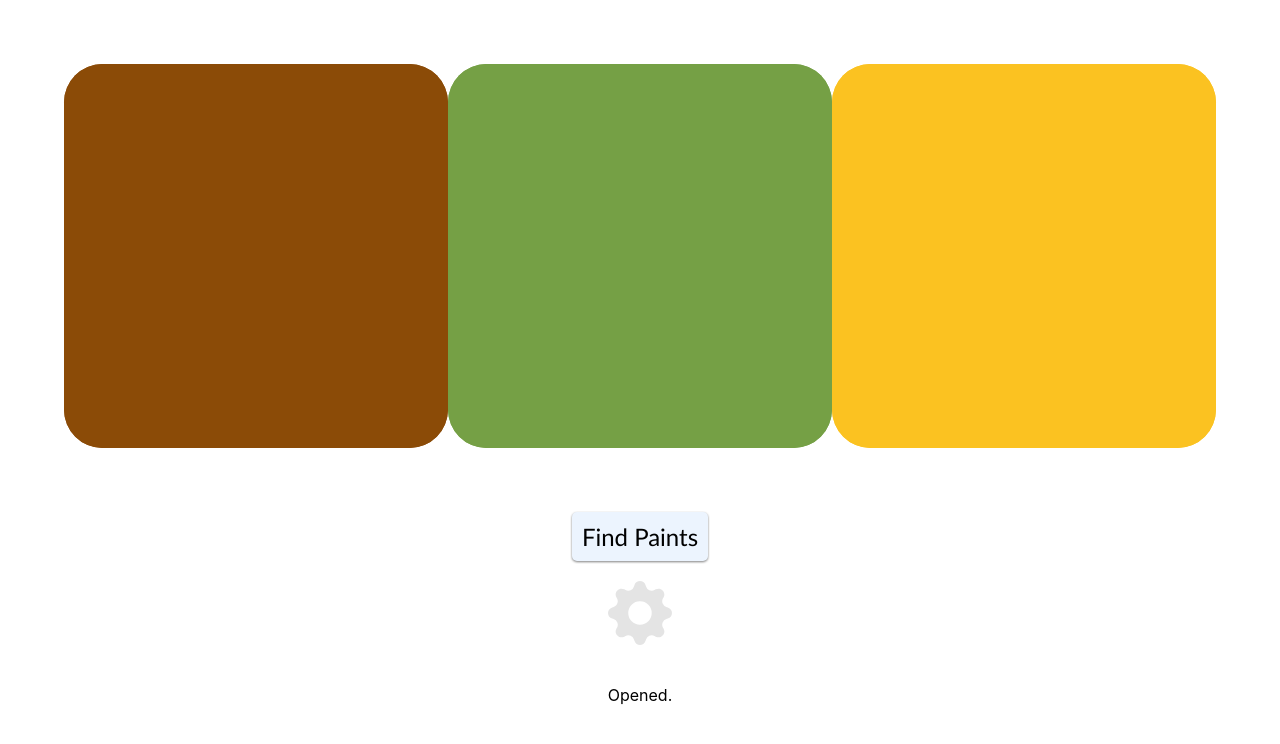
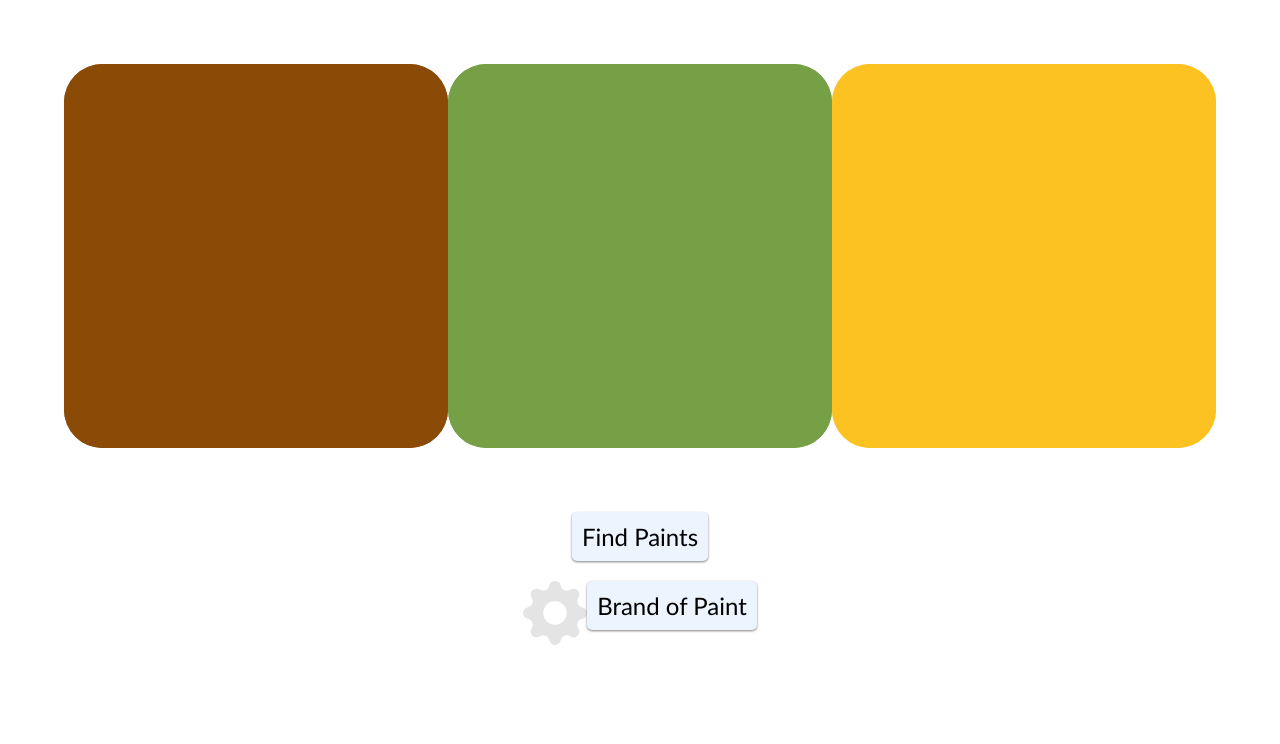
Before and after one commit to DonRomaniello/DaubNabIt, a React (Create React App) app: page / in a window 1280 px wide. Both pictures are taken after a click on the icon 640 px from the left and 632 px from the top of the page. Shown: the top 744 px of the page. Built offline with nearby package versions, Linux system fonts and the light colour scheme.

Commit message:
Workaround for Select atrocity.

```diff
--- a/src/app/store/paintsSlice.js
+++ b/src/app/store/paintsSlice.js
@@ -7,19 +7,13 @@ import { _setRGBRatios } from '../../modules/_setRGBRatios';
 
 import { unzip } from 'fflate';
 
-let paints = []
-
 const _loadPaints = () => {
   const zipPaints = require('../../resources/allPaints.json.gz');
-
   let unzippedPaints = []
-
   unzip(zipPaints, (err, unzipped) => {
     unzippedPaints = unzipped;
   })
-
   return unzippedPaints
-
 }
 
 const _sortPaints = (paintA, paintB) => {
@@ -42,6 +36,18 @@ const _sortPaints = (paintA, paintB) => {
 
 const initialState = {
   paints: [],
+  brands: ['Avery',
+            'Behr',
+            'Benjamin-Moore',
+            'Colorhouse',
+            'Dunn-Edwards',
+            'Dutch',
+            'Farrow-Ball',
+            'HL',
+            'Kilz',
+            'PPG',
+            'Sherwin-Williams',
+            'Valspar'],
 }
 
 export const paintsSlice = createSlice({
@@ -64,4 +70,6 @@ export const { loadPaints, setRGBData, sortPaints } = paintsSlice.actions;
 
 export const selectPaints = (state) => state.paints.paints;
 
+export const selectBrands = (state) => state.paints.brands;
+
 export default paintsSlice.reducer;
--- a/src/components/Settings.js
+++ b/src/components/Settings.js
@@ -1,9 +1,15 @@
 import React, { useEffect, useState } from 'react';
+
+import { useSelector } from 'react-redux';
+
+import { selectBrands } from '../app/store/paintsSlice';
+
 import { IconContext } from 'react-icons';
 
 import { BsGearFill } from 'react-icons/bs';
 
 import styles from './Settings.module.css';
+
 
 const gearSize = '5vw';
 
@@ -11,19 +17,50 @@ export function Settings() {
 
   const [settingsOpened, openSet] = useState(false);
 
+  const [brandsOpened, openBrands] = useState(false);
+
+  const brands = useSelector(selectBrands);
+
+  useEffect(() => {
+    if (!settingsOpened) {
+      openBrands(false)
+    }
+  }, [settingsOpened])
+
+  console.log(brands)
+
   return (
+    <div className={styles.settingsRow}>
     <IconContext.Provider value={{ className: styles.context }}>
       <BsGearFill
       className={styles.gear}
       size={gearSize}
-      onClick={() => setInterval(openSet(!settingsOpened), 10)}
+      onClick={() => openSet(!settingsOpened)}
       />
+      </IconContext.Provider>
       {settingsOpened &&
-      <div>
-        Opened.
-      </div>
+        <div>
+        <button
+        name="brand"
+        className={styles.selectMenu}
+        onClick={() => openBrands(!brandsOpened)}
+        >
+          Brand of Paint
+        </button>
+        {brandsOpened &&
+        brands.map((brand) => {
+          return (
+            <button
+            key={brand}
+            className={styles.selectMenu}>
+              {brand}
+            </button>
+          )
+        })
+        }
+       </div>
 
       }
-    </IconContext.Provider>
+      </div>
   )
 }
--- a/src/components/Settings.module.css
+++ b/src/components/Settings.module.css
@@ -14,3 +14,55 @@
 .gear:focus {
   opacity: 1;
 }
+
+.settingsRow {
+  display: flex;
+  justify-content: center;
+  vertical-align: middle;
+  flex-direction: row;
+}
+
+.setting {
+  justify-content: center;
+  align-items: center;
+  vertical-align: middle;
+  height: 100px;
+}
+
+.selectMenu {
+  background-color: #ECF4FE;
+  padding: 10px;
+  border-radius: 5px;
+  border: 0;
+  filter: drop-shadow(0 1px 1px rgba(0, 0, 0, .5));
+  /* height: 7vh; */
+  font-size: 24px;
+  font-family: "Gill Sans", sans-serif;
+}
+
+.selectMenu:hover {
+  filter: drop-shadow(0 1px 2px rgba(0, 0, 0, 1));
+}
+
+
+.findButton {
+  background-color: #ECF4FE;
+  border: 0px;
+  margin-bottom: 7px;
+  padding: 10px;
+  border-radius: 5px;
+  font-size: 24px;
+  filter: drop-shadow(0 1px 1px rgba(0, 0, 0, .5));
+  transition: filter .2s;
+  font-family: "Gill Sans", sans-serif;
+}
+
+.findButton:hover {
+  filter: drop-shadow(0 1px 2px rgba(0, 0, 0, 1));
+}
+
+.findButtonClosed {
+  animation: buttonClosedAnimation ease 2s;
+  animation-iteration-count: 1;
+  animation-fill-mode: forwards;
+}
```
